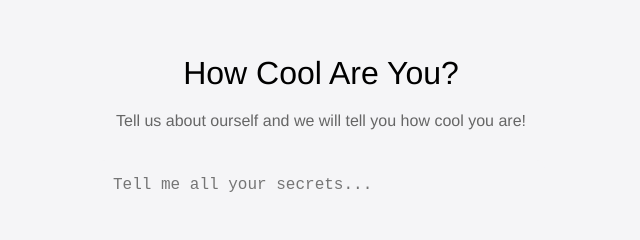
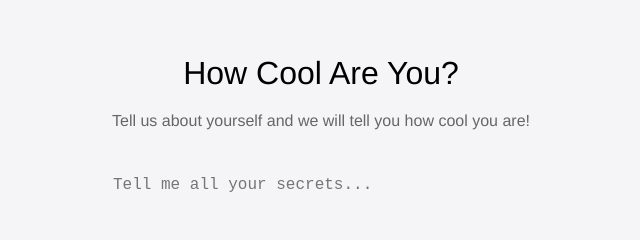
Before and after one commit to AddisonAdcock/howcoolami.lol, a website: page public/index.html in a window 1280 px wide. Shown: the part 178-418 px from the top of the page, 319-959 px from the left. Drawn offline with Linux system fonts and the light colour scheme; a web font is replaced by a local one.

Commit message:
Fixed Spelling Error

```diff
--- a/public/index.html
+++ b/public/index.html
@@ -12,7 +12,7 @@
 
     <div class="container">
         <h1 class="headline">How Cool Are You?</h1>
-        <p class="subtext">Tell us about ourself and we will tell you how cool you are!</p>
+        <p class="subtext">Tell us about yourself and we will tell you how cool you are!</p>
 
         <textarea id="bioInput" placeholder="Tell me all your secrets..." class="input-area"></textarea>
         <button class="submit-btn" onclick="checkCoolness()">Check Coolness</button>
```
